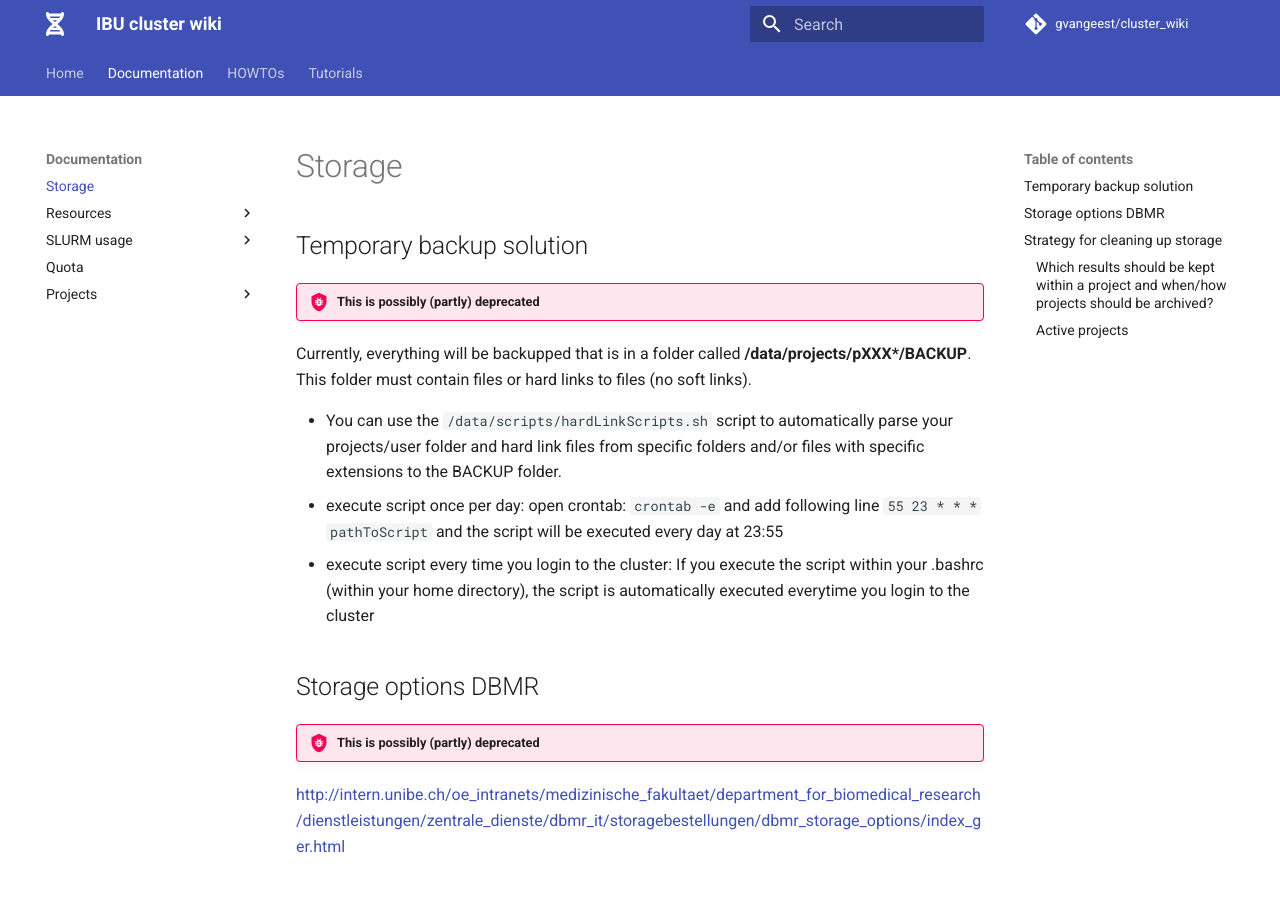
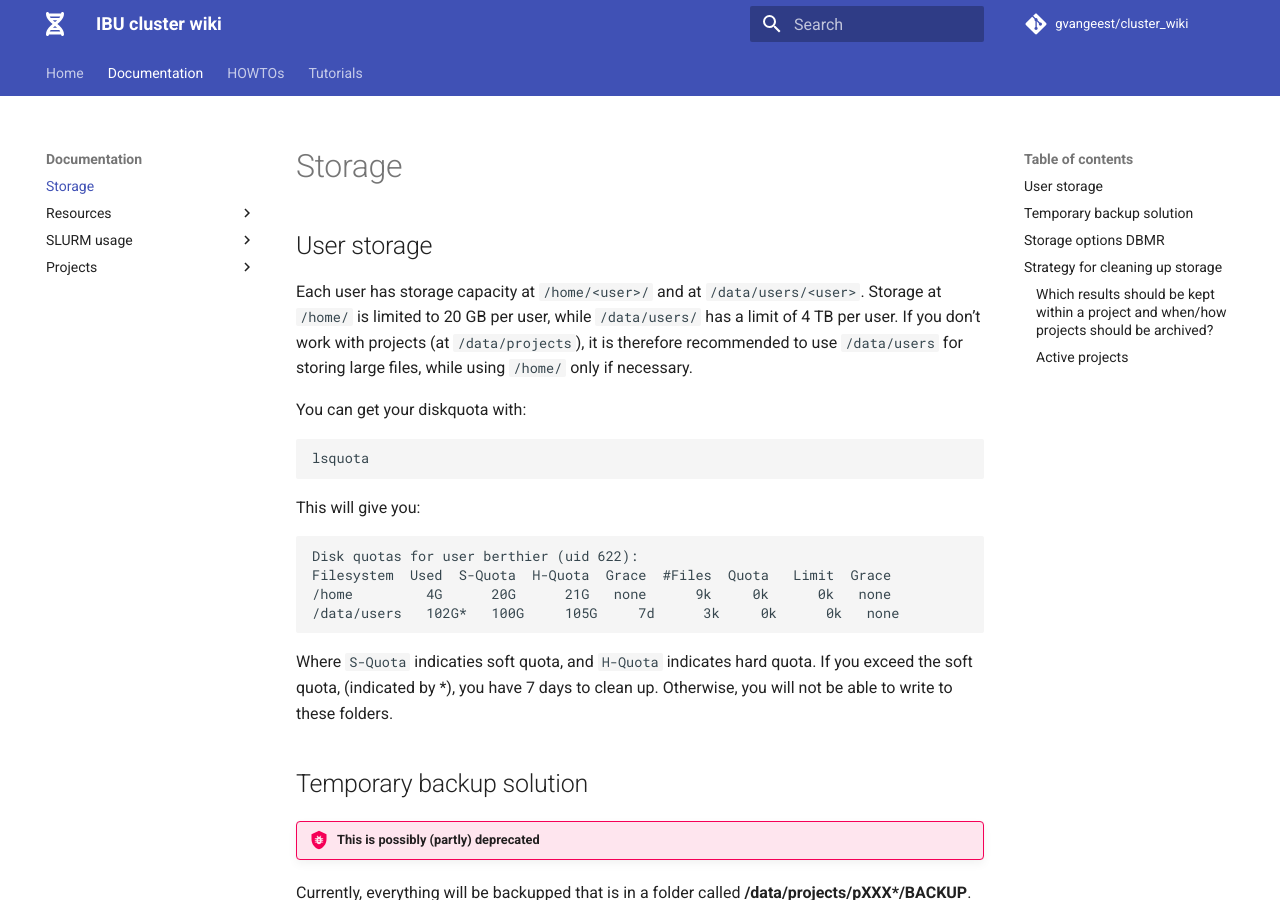
Before and after one commit to GeertvanGeest/cluster-docs, an MkDocs documentation site: the page built from docs/documentation/storage.md, in a window 1280 px wide and 900 px high. Built offline with MkDocs 1.6.1 and Material for MkDocs 9.7.7, drawn with Linux system fonts in a browser that asks for light colours.

Commit message:
some modifications to quota and storage

````diff
--- a/docs/documentation/storage.md
+++ b/docs/documentation/storage.md
@@ -1,3 +1,25 @@
+
+## User storage
+
+Each user has storage capacity at `/home/<user>/` and at `/data/users/<user>`. Storage at `/home/` is limited to 20 GB per user, while `/data/users/` has a limit of 4 TB per user. If you don't work with projects (at `/data/projects`), it is therefore recommended to use `/data/users` for storing large files, while using `/home/` only if necessary.
+
+You can get your diskquota with:
+
+```sh
+lsquota
+```
+
+This will give you:
+
+```
+Disk quotas for user berthier (uid 622):
+Filesystem  Used  S-Quota  H-Quota  Grace  #Files  Quota   Limit  Grace
+/home         4G      20G      21G   none      9k     0k      0k   none
+/data/users   102G*   100G     105G     7d      3k     0k      0k   none
+```
+
+Where `S-Quota` indicaties soft quota, and `H-Quota` indicates hard quota. If you exceed the soft quota, (indicated by \*), you have 7 days to clean up. Otherwise, you will not be able to write to these folders.
+
 ## Temporary backup solution
 
 !!! bug "This is possibly (partly) deprecated"
--- a/mkdocs.yml
+++ b/mkdocs.yml
@@ -14,7 +14,6 @@ nav:
         - Status monitoring: documentation/SLURM_usage/status_monitoring.md
         - Allocation options: documentation/SLURM_usage/allocation_options.md
         - Special variables: documentation/SLURM_usage/slurm_variables.md
-      - Quota: documentation/quota.md
       - Projects:
         - Initiation: documentation/projects/project_initiation.md
         - Rights: documentation/projects/rights.md
````
Also changed, not shown: docs/documentation/quota.md (deleted, +0 -39 lines).
